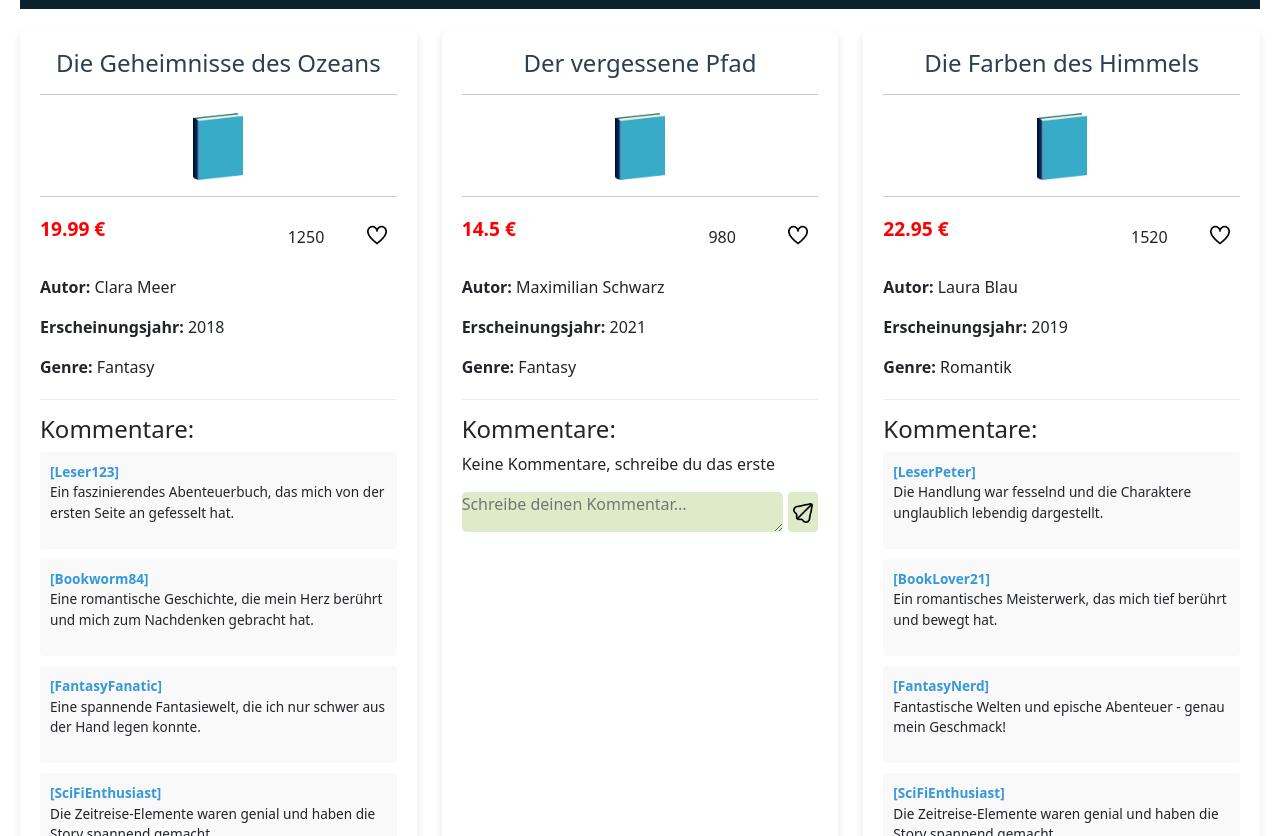
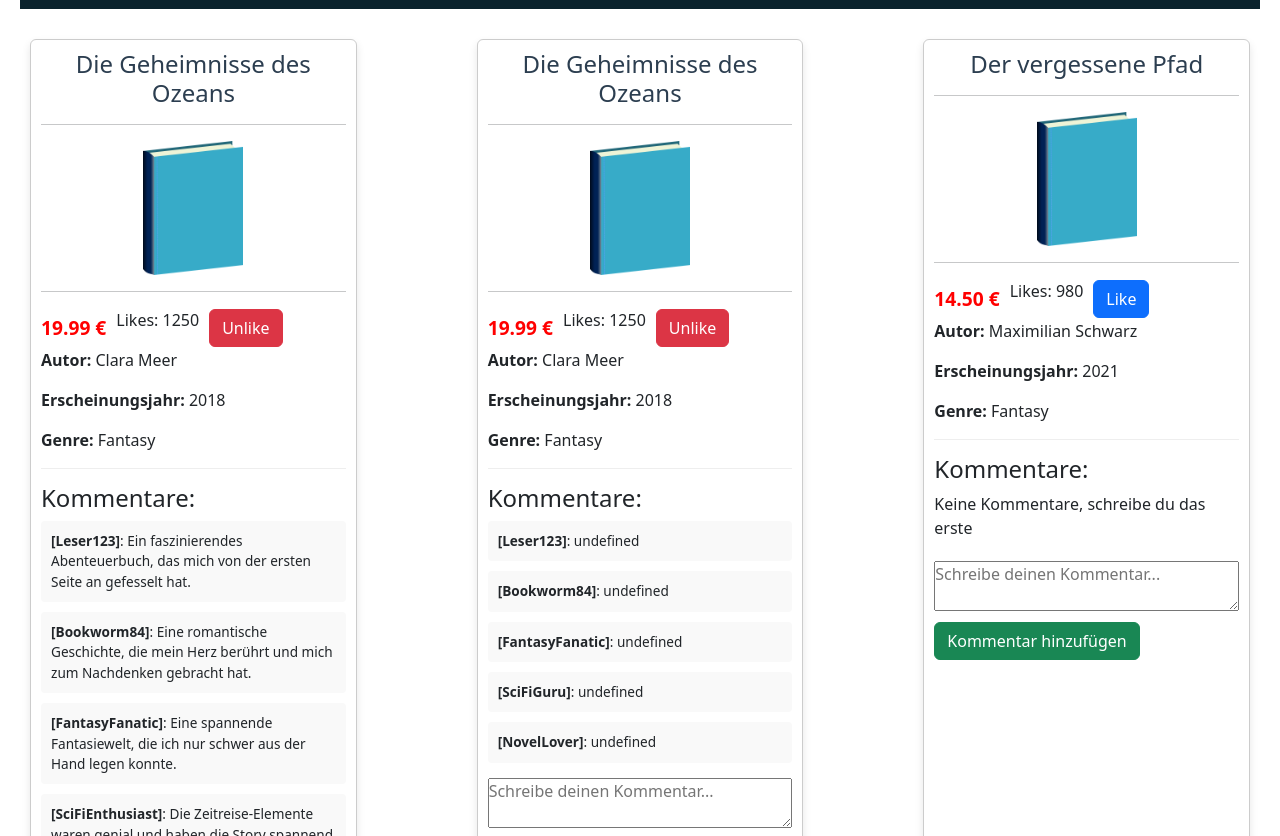
Before and after one commit to ameralkahldi/Book-Storenew, a plain HTML site: page index.html in a window 1280 px wide. Shown: the part 111-947 px from the top of the page. Drawn offline with nearby package versions, Linux system fonts and the light colour scheme.

Commit message:
amer+18,06,2025

```diff
--- a/script.js
+++ b/script.js
@@ -1,4 +1,4 @@
-books = [
+const books = [
   {
     id :1,
     name: "Die Geheimnisse des Ozeans",
@@ -9,245 +9,288 @@ books = [
     publishedYear: 2018,
     genre: "Fantasy",
     comments: [
-      {
-        name: "Leser123",
-        text: "Ein faszinierendes Abenteuerbuch, das mich von der ersten Seite an gefesselt hat.",
-      },
-      {
-        name: "Bookworm84",
-        text: "Eine romantische Geschichte, die mein Herz berührt und mich zum Nachdenken gebracht hat.",
-      },
-      {
-        name: "FantasyFanatic",
-        text: "Eine spannende Fantasiewelt, die ich nur schwer aus der Hand legen konnte.",
-      },
-      {
-        name: "SciFiEnthusiast",
-        text: "Die Zeitreise-Elemente waren genial und haben die Story spannend gemacht.",
-      },
-      {
-        name: "ReadingAddict",
-        text: "Ein unvergessliches Buch, das mich auf eine magische Reise mitgenommen hat.",
-      },
+      { name: "Leser123", text: "Ein faszinierendes Abenteuerbuch, das mich von der ersten Seite an gefesselt hat." },
+      { name: "Bookworm84", text: "Eine romantische Geschichte, die mein Herz berührt und mich zum Nachdenken gebracht hat." },
+      { name: "FantasyFanatic", text: "Eine spannende Fantasiewelt, die ich nur schwer aus der Hand legen konnte." },
+      { name: "SciFiEnthusiast", text: "Die Zeitreise-Elemente waren genial und haben die Story spannend gemacht." },
+      { name: "ReadingAddict", text: "Ein unvergessliches Buch, das mich auf eine magische Reise mitgenommen hat." },
     ],
   },
   {
-    id : 2,
-    name: "Der vergessene Pfad",
-    author: "Maximilian Schwarz",
-    likes: 980,
-    liked: false,
-    price: 14.5,
-    publishedYear: 2021,
-    genre: "Fantasy",
-    comments: [],
+      "name": "Die Geheimnisse des Ozeans",
+      "author": "Clara Meer",
+      "likes": 1250,
+      "liked": true,
+      "price": 19.99,
+      "publishedYear": 2018,
+      "genre": "Fantasy",
+      "comments": [
+        {
+          "name": "Leser123",
+          "comment": "Ein faszinierendes Abenteuerbuch, das mich von der ersten Seite an gefesselt hat."
         },
         {
-    id : 3,
-    name: "Die Farben des Himmels",
-    author: "Laura Blau",
-    likes: 1520,
-    liked: true,
-    price: 22.95,
-    publishedYear: 2019,
-    genre: "Romantik",
-    comments: [
-      {
-        name: "LeserPeter",
-        text: "Die Handlung war fesselnd und die Charaktere unglaublich lebendig dargestellt.",
+          "name": "Bookworm84",
+          "comment": "Eine romantische Geschichte, die mein Herz berührt und mich zum Nachdenken gebracht hat."
         },
         {
-        name: "BookLover21",
-        text: "Ein romantisches Meisterwerk, das mich tief berührt und bewegt hat.",
+          "name": "FantasyFanatic",
+          "comment": "Eine spannende Fantasiewelt, die ich nur schwer aus der Hand legen konnte."
         },
         {
-        name: "FantasyNerd",
-        text: "Fantastische Welten und epische Abenteuer - genau mein Geschmack!",
+          "name": "SciFiGuru",
+          "comment": "Ein cleverer Science-Fiction-Roman mit interessanten Zeitreise-Konzepten und Charakteren."
         },
         {
-        name: "SciFiEnthusiast",
-        text: "Die Zeitreise-Elemente waren genial und haben die Story spannend gemacht.",
+          "name": "NovelLover",
+          "comment": "Ein Buch, das voller magischer Überraschungen steckt und mich begeistert hat."
+        }
+      ]
     },
     {
-        name: "ReadingAddict",
-        text: "Ein unvergessliches Buch, das mich auf eine magische Reise mitgenommen hat.",
-      },
-    ],
+      "name": "Der vergessene Pfad",
+      "author": "Maximilian Schwarz",
+      "likes": 980,
+      "liked": false,
+      "price": 14.50,
+      "publishedYear": 2021,
+      "genre": "Fantasy",
+      "comments": []
     },
     {
-    id :4,
-    name: "Das Rätsel der Zeit",
-    author: "Alexander Weiss",
-    likes: 750,
-    liked: false,
-    price: 18.0,
-    publishedYear: 2020,
-    genre: "Science-Fiction",
-    comments: [
+      "name": "Die Farben des Himmels",
+      "author": "Laura Blau",
+      "likes": 1520,
+      "liked": true,
+      "price": 22.95,
+      "publishedYear": 2019,
+      "genre": "Romantik",
+      "comments": [
         {
-        name: "BuchKenner",
-        text: "Ein spannendes Abenteuer, das mich von Anfang an mitgerissen hat.",
+          "name": "LeserPeter",
+          "comment": "Die Handlung war fesselnd und die Charaktere unglaublich lebendig dargestellt."
         },
         {
-        name: "LeseWurm",
-        text: "Die Liebesgeschichte war herzergreifend und wunderschön geschrieben.",
-      },
-    ],
+          "name": "BookLover21",
+          "comment": "Ein romantisches Meisterwerk, das mich tief berührt und bewegt hat."
         },
         {
-    id : 5,
-    name: "Der letzte Wächter",
-    author: "Sabine Grün",
-    likes: 1300,
-    liked: true,
-    price: 16.75,
-    publishedYear: 2017,
-    genre: "Fantasy",
-    comments: [],
+          "name": "FantasyNerd",
+          "comment": "Fantastische Welten und epische Abenteuer - genau mein Geschmack!"
         },
         {
-    id :6,
-    name: "Im Schatten des Mondes",
-    author: "Philipp Silber",
-    likes: 890,
-    liked: false,
-    price: 12.3,
-    publishedYear: 2022,
-    genre: "Science-Fiction",
-    comments: [
-      {
-        name: "BücherLiebhaber",
-        text: "Eine magische Reise durch eine faszinierende Fantasiewelt, absolut fesselnd.",
+          "name": "SciFiEnthusiast",
+          "comment": "Die Zeitreise-Elemente waren genial und haben die Story spannend gemacht."
         },
         {
-        name: "Leseratte",
-        text: "Ein packender Science-Fiction-Roman, der mich zum Nachdenken gebracht hat.",
-      },
-    ],
+          "name": "ReadingAddict",
+          "comment": "Ein unvergessliches Buch, das mich auf eine magische Reise mitgenommen hat."
+        }
+      ]
     },
     {
-    id : 7,
-    name: "Jenseits der Sterne",
-    author: "Oliver Schwarz",
-    likes: 1450,
-    liked: true,
-    price: 21.0,
-    publishedYear: 2015,
-    genre: "Science-Fiction",
-    comments: [
+      "name": "Das Rätsel der Zeit",
+      "author": "Alexander Weiss",
+      "likes": 750,
+      "liked": false,
+      "price": 18.00,
+      "publishedYear": 2020,
+      "genre": "Science-Fiction",
+      "comments": [
         {
-        name: "Leser123",
-        text: "Ein fesselndes Abenteuer, das mich von Anfang bis Ende mitgerissen hat.",
-      },
-    ],
+          "name": "BuchKenner",
+          "comment": "Ein spannendes Abenteuer, das mich von Anfang an mitgerissen hat."
         },
         {
-    id : 8,
-    name: "Das verborgene Königreich",
-    author: "Elena Gold",
-    likes: 920,
-    liked: false,
-    price: 17.5,
-    publishedYear: 2020,
-    genre: "Fantasy",
-    comments: [
+          "name": "LeseWurm",
+          "comment": "Die Liebesgeschichte war herzergreifend und wunderschön geschrieben."
+        }
+      ]
+    },
     {
-        name: "Bookworm92",
-        text: "Ein faszinierendes Buch, das mich von der ersten Seite an gefesselt hat.",
+      "name": "Der letzte Wächter",
+      "author": "Sabine Grün",
+      "likes": 1300,
+      "liked": true,
+      "price": 16.75,
+      "publishedYear": 2017,
+      "genre": "Fantasy",
+      "comments": []
     },
-    ],
+    {
+      "name": "Im Schatten des Mondes",
+      "author": "Philipp Silber",
+      "likes": 890,
+      "liked": false,
+      "price": 12.30,
+      "publishedYear": 2022,
+      "genre": "Science-Fiction",
+      "comments": [
+        {
+          "name": "BücherLiebhaber",
+          "comment": "Eine magische Reise durch eine faszinierende Fantasiewelt, absolut fesselnd."
         },
+        {
+          "name": "Leseratte",
+          "comment": "Ein packender Science-Fiction-Roman, der mich zum Nachdenken gebracht hat."
+        }
+      ]
+    },
+    {
+      "name": "Jenseits der Sterne",
+      "author": "Oliver Schwarz",
+      "likes": 1450,
+      "liked": true,
+      "price": 21.00,
+      "publishedYear": 2015,
+      "genre": "Science-Fiction",
+      "comments": [
+        {
+          "name": "Leser123",
+          "comment": "Ein fesselndes Abenteuer, das mich von Anfang bis Ende mitgerissen hat."
+        }
+      ]
+    },
+    {
+      "name": "Das verborgene Königreich",
+      "author": "Elena Gold",
+      "likes": 920,
+      "liked": false,
+      "price": 17.50,
+      "publishedYear": 2020,
+      "genre": "Fantasy",
+      "comments": [
+        {
+          "name": "Bookworm92",
+          "comment": "Ein faszinierendes Buch, das mich von der ersten Seite an gefesselt hat."
+        }
+      ]
+    },
+    {
+      "name": "Liebe in Zeiten des Krieges",
+      "author": "Emilia Rot",
+      "likes": 1800,
+      "liked": true,
+      "price": 19.99,
+      "publishedYear": 2016,
+      "genre": "Romantik",
+      "comments": [
+        {
+          "name": "Bibliophile23",
+          "comment": "Die Fantasiewelt war so lebendig, ich konnte das Buch kaum aus der Hand legen."
+        },
+        {
+          "name": "StorySeeker",
+          "comment": "Eine unglaublich berührende Liebesgeschichte, die mich tief bewegt hat."
+        },
+        {
+          "name": "SciFiExplorer",
+          "comment": "Spannende Zukunftsvisionen und interessante Charaktere machten diesen Roman einzigartig."
+        }
+      ]
+    }
+  // ... باقي الكتب كما هي
 ];
-  const bookContainer = document.getElementById('bookContainer');
 
-    const commentsList = document.getElementById('commentsList');
-
-
-    let currentBookId = null;
-
-
+// دالة بدء التشغيل
 function init() {
   renderBooks();
-  heartUpdate();
-
 }
 
+// ترسم كل الكتب في الـ DOM
 function renderBooks() {
-  let contentRef = document.getElementById("bookContainer");
-  for (let i = 0; i < books.length; i++) {
-    contentRef.innerHTML += getInventoryTemplate(i);
+  const container = document.getElementById("bookContainer");
+  container.innerHTML = "";  // تفضي المحتوى قبل الإضافة
+
+  books.forEach((book, index) => {
+    container.innerHTML += getBookTemplate(book, index);
+  });
+
+  // بعد الإنشاء نربط الأحداث (اللايكات وإضافة التعليقات)
+  attachEventListeners();
 }
-}
-function getInventoryTemplate(i) {
+
+// قالب HTML لكل كتاب
+function getBookTemplate(book, index) {
   return `
-
-                <div class="book-card">
-                <h2 class="book-name">${books[i].name}</h2>
-                <hr class="book-hr">
-                <img class="image-center" src="./img/book-36719_1280.png" alt="imgShow"">
-                <hr class="book-hr">
-                <div class="center-element">
-                <div class="book-price">${books[i].price} &euro;</div>
-                <p class="number-like" id="likeCount">${books[i].likes} </p>
-                <img src="./img/heart.png" class="heart" id="heart" onclick="heartUpdate()"></span>
+    <div class="book-card" data-index="${index}" style="border:1px solid #ccc; margin:10px; padding:10px; border-radius:6px;">
+      <h2 class="book-name">${book.name}</h2>
+      <hr>
+      <img src="./img/book-36719_1280.png" alt="imgShow" style="max-width:100px; display:block; margin:0 auto;">
+      <hr>
+      <div style="display:flex; align-items:center; gap:10px;">
+        <div class="book-price">${book.price.toFixed(2)} &euro;</div>
+        <p>Likes: <span class="likeCount">${book.likes}</span></p>
+        <button class="likeBtn btn ${book.liked ? 'btn-danger' : 'btn-primary'}">
+          ${book.liked ? 'Unlike' : 'Like'}
+        </button>
       </div>
       <div class="book-meta">
-                    <p><strong>Autor:</strong> ${books[i].author}</p>
-                    <p><strong>Erscheinungsjahr:</strong> ${
-                      books[i].publishedYear
-                    }</p>
-                    <p><strong>Genre:</strong> ${books[i].genre}</p>
+        <p><strong>Autor:</strong> ${book.author}</p>
+        <p><strong>Erscheinungsjahr:</strong> ${book.publishedYear}</p>
+        <p><strong>Genre:</strong> ${book.genre}</p>
       </div>
-                <div class="comments-section">
+      <div class="comments-section" style="margin-top:10px;">
         <h4>Kommentare:</h4>
+        <div class="comments-list">
           ${
-                      books[i].comments.length > 0
-                        ? books[i].comments
-                            .map(
-                              (comments) =>
-                                `<div class="comment">
-                                <span class="comment-name">[${comments.name}]</span>
-                                <p>${comments.text}</p>
-                            </div>`
-                            )
-                            .join("")
-                        : '<p class="no-comments">Keine Kommentare, schreibe du das erste</p>'
+            book.comments.length > 0
+              ? book.comments.map(c => `<div class="comment"><strong>[${c.name}]</strong>: ${c.text}</div>`).join("")
+              : `<p class="no-comments">Keine Kommentare, schreibe du das erste</p>`
           }
-                        <div class="add-kommentare">
-                        <textarea class="textarea-name" id="newComment" placeholder="Schreibe deinen Kommentar..." required></textarea>
-                        <button onclick="addComment()" class="add-comment-btn" data-book-id="${books[i]}">
-                        <img class="paper-png" src="./img/paper-plane.png" alt="pap">
-                        </button></div>
-
-                `;}
-
-                let commentAddRef = document.getElementById('newComment').value
-
-
-                function addComment(i){
-                  if (books[i].comments === null) {
-                      books.comments[i].name.push(commentAddRef)
-
-
-                  }
-                  renderBooks();
-
-                }
-                const heartBtn = document.getElementById('heart') ;
-                const likeCountNumber = document.getElementById('likeCount')
-
-               function heartUpdate(){
-                for (let x = 0; x < books.comments.length; x++) {
-                  const heart = books[x];
-                  if(books.liked == true){
-                    books.likes++;
-
-
-
-                  }else
-                  {
-                    books.likes;
+        </div>
+        <textarea class="newComment" placeholder="Schreibe deinen Kommentar..." rows="2" style="width: 100%; margin-top: 5px;"></textarea>
+        <button class="addCommentBtn btn btn-success" style="margin-top:5px;">Kommentar hinzufügen</button>
+      </div>
+    </div>
+  `;
 }
 
+// ربط الأحداث لكل زر
+function attachEventListeners() {
+  const bookCards = document.querySelectorAll(".book-card");
+
+  bookCards.forEach(card => {
+    const index = card.getAttribute("data-index");
+    const likeBtn = card.querySelector(".likeBtn");
+    const likeCount = card.querySelector(".likeCount");
+    const addCommentBtn = card.querySelector(".addCommentBtn");
+    const newCommentInput = card.querySelector(".newComment");
+
+    // حدث اللايك
+    likeBtn.addEventListener("click", () => {
+      const book = books[index];
+      if (book.liked) {
+        book.likes--;
+        book.liked = false;
+        likeBtn.textContent = "Like";
+        likeBtn.classList.remove("btn-danger");
+        likeBtn.classList.add("btn-primary");
+      } else {
+        book.likes++;
+        book.liked = true;
+        likeBtn.textContent = "Unlike";
+        likeBtn.classList.remove("btn-primary");
+        likeBtn.classList.add("btn-danger");
       }
+      likeCount.textContent = book.likes;
+    });
+
+    // حدث إضافة تعليق
+    addCommentBtn.addEventListener("click", () => {
+      const commentText = newCommentInput.value.trim();
+      if (!commentText) {
+        alert("Bitte schreibe einen Kommentar!");
+        return;
       }
+      const book = books[index];
+      // إضافة التعليق باسم ثابت "Gast" (يمكنك تعديلها لإضافة إدخال اسم)
+      book.comments.push({ name: "Gast", text: commentText });
+      newCommentInput.value = "";
+      renderBooks(); // إعادة عرض الكتب لتحديث التعليقات
+    });
+  });
+}
+
+// تفعيل عند تحميل الصفحة
+window.onload = init;
--- a/style.css
+++ b/style.css
@@ -29,7 +29,7 @@ header{
 .book-container {
     display: grid;
     grid-template-columns: repeat(auto-fill, minmax(300px, 1fr));
-    gap: 25px;
+    gap: 100px;
     margin-top: 20px;
 }
 
```
Lines whose indentation alone changed are shown as unchanged.
